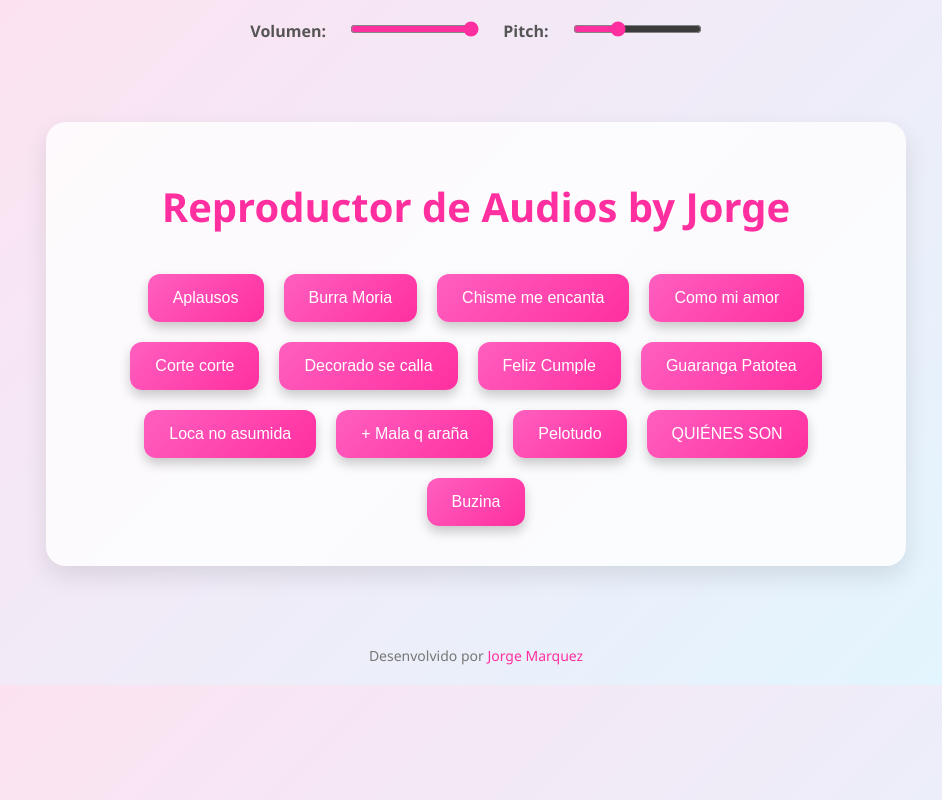
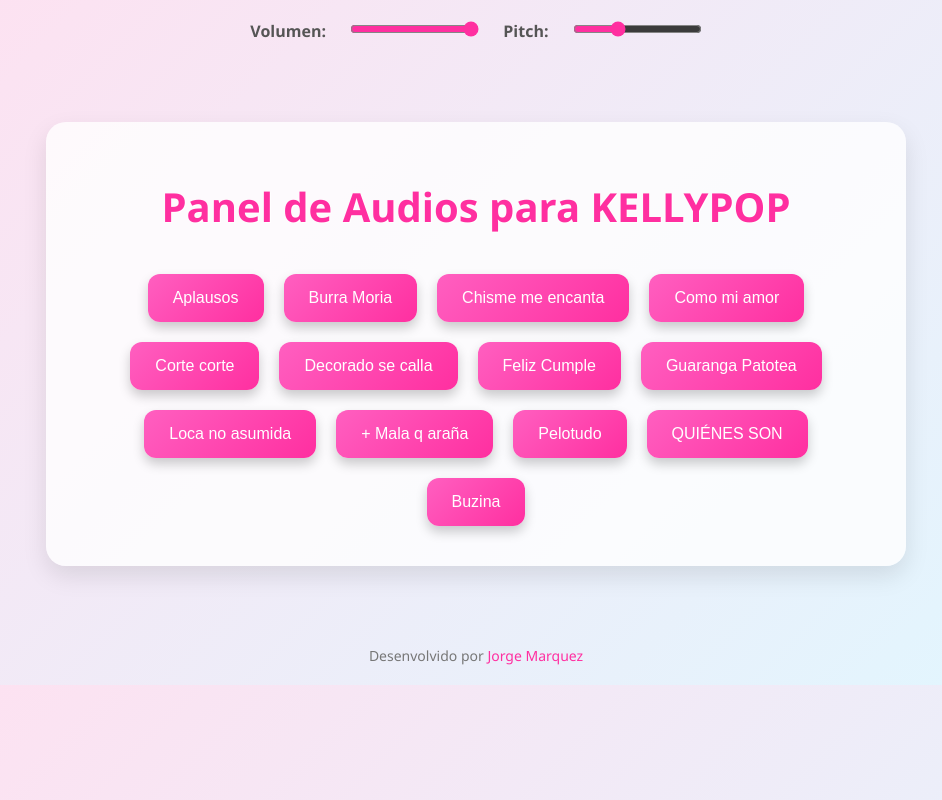
Before and after one commit to jm181987/sonidoskellypop, a plain HTML site: page index.html in a window 1280 px wide. Shown: the whole page, without its empty margins (164-1106 px from the left). Drawn offline with Linux system fonts and the light colour scheme.

Commit message:
Update index.html

```diff
--- a/index.html
+++ b/index.html
@@ -105,7 +105,7 @@
   </div>
 
   <div class="container">
-    <h1>Reproductor de Audios by Jorge</h1>
+    <h1>Panel de Audios para KELLYPOP</h1>
     <div id="buttons-container">
       <button class="audio-button" onclick="playAudio('aplausos.mp3')">Aplausos</button>
       <button class="audio-button" onclick="playAudio('burra moria.mp3')">Burra Moria</button>
```
